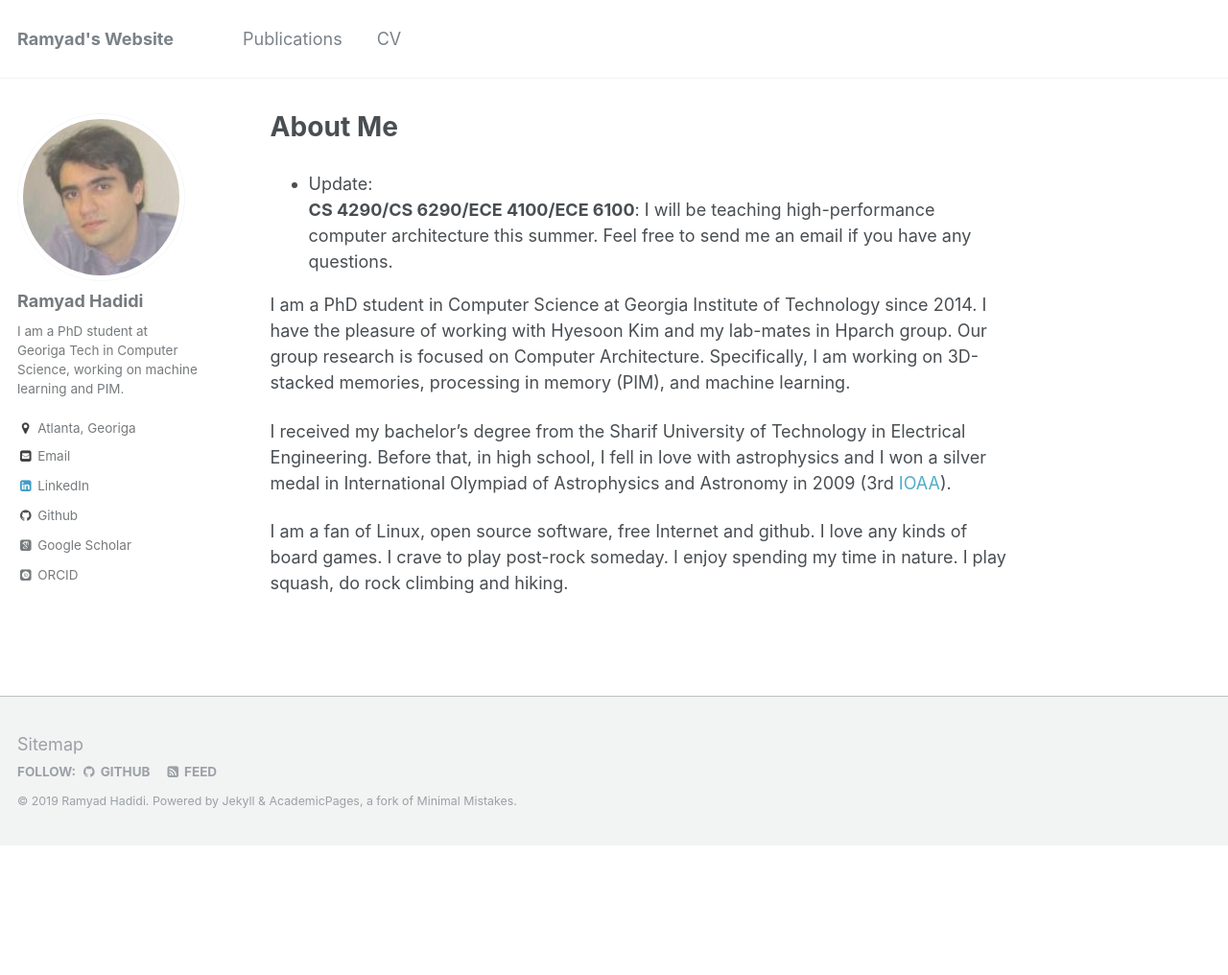
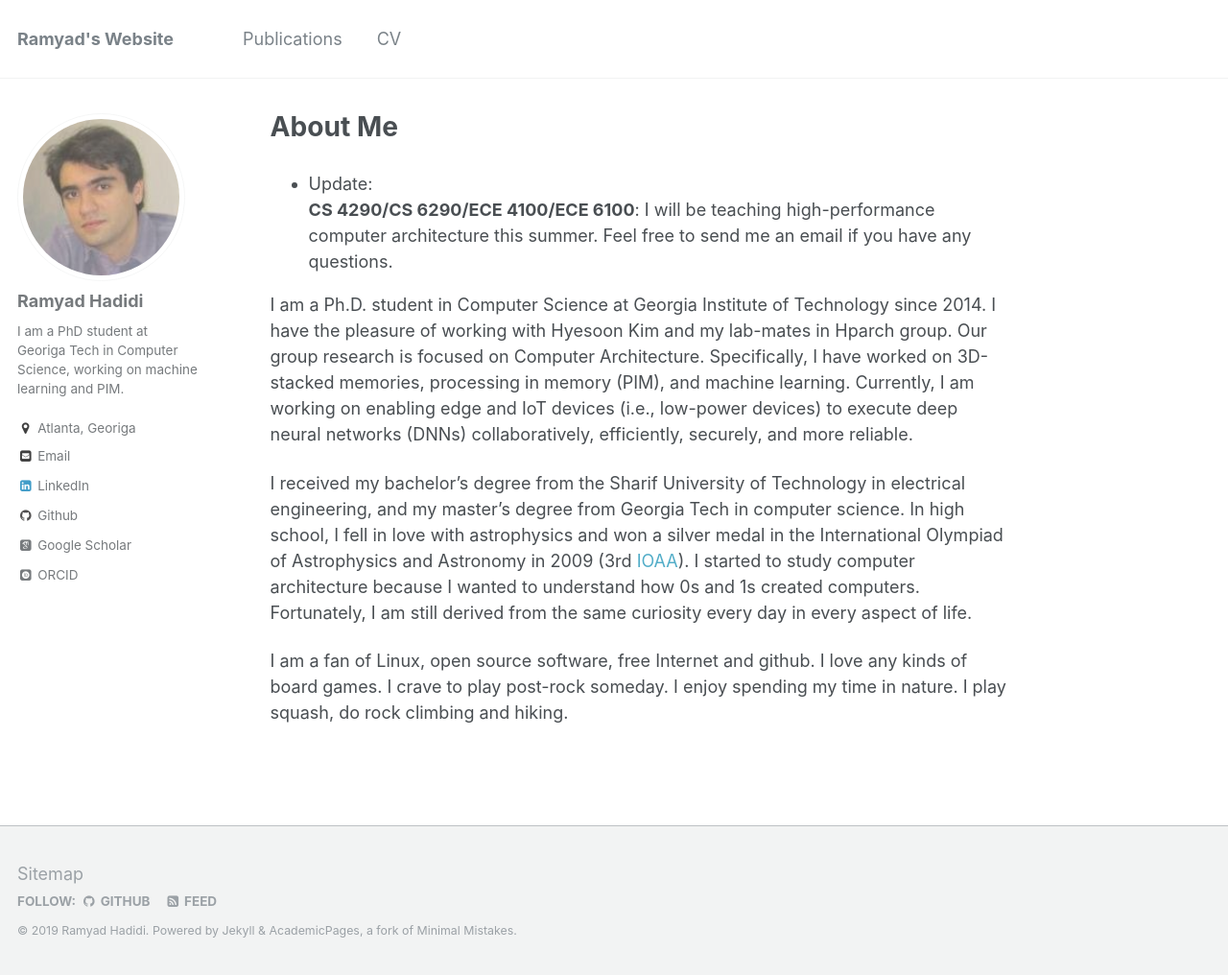
Before and after one commit to ramyadhadidi/ramyadhadidi.github.io, a Jekyll site: the page built from _pages/about.md, in a window 1280 px wide and 1016 px high. Shown: the whole window at 96% size. Built offline with Jekyll 4.4.1, drawn with Linux system fonts in a browser that asks for light colours; some web fonts are replaced.

Commit message:
course note

```diff
--- a/_pages/about.md
+++ b/_pages/about.md
@@ -11,8 +11,8 @@ redirect_from:
 __CS 4290/CS 6290/ECE 4100/ECE 6100__: I will be teaching high-performance computer architecture this summer. Feel free to send me an email if you have any questions.
 
 
-I am a PhD student in Computer Science at Georgia Institute of Technology since 2014. I have the pleasure of working with Hyesoon Kim and my lab-mates in Hparch group. Our group research is focused on Computer Architecture. Specifically, I am working on 3D-stacked memories, processing in memory (PIM), and machine learning.
+I am a Ph.D. student in Computer Science at Georgia Institute of Technology since 2014. I have the pleasure of working with Hyesoon Kim and my lab-mates in Hparch group. Our group research is focused on Computer Architecture. Specifically, I have worked on 3D-stacked memories, processing in memory (PIM), and machine learning. Currently, I am working on enabling edge and IoT devices (i.e., low-power devices) to execute deep neural networks (DNNs) collaboratively, efficiently, securely, and more reliable.
 
-I received my bachelor's degree from the Sharif University of Technology in Electrical Engineering. Before that, in high school, I fell in love with astrophysics and I won a silver medal in International Olympiad of Astrophysics and Astronomy in 2009 (3rd [IOAA](https://en.wikipedia.org/wiki/International_Olympiad_on_Astronomy_and_Astrophysics)).
+I received my bachelor's degree from the Sharif University of Technology in electrical engineering, and my master's degree from Georgia Tech in computer science. In high school, I fell in love with astrophysics and won a silver medal in the International Olympiad of Astrophysics and Astronomy in 2009 (3rd [IOAA](https://en.wikipedia.org/wiki/International_Olympiad_on_Astronomy_and_Astrophysics)). I started to study computer architecture because I wanted to understand how 0s and 1s created computers. Fortunately, I am still derived from the same curiosity every day in every aspect of life.
 
 I am a fan of Linux, open source software, free Internet and github. I love any kinds of board games. I crave to play post-rock someday. I enjoy spending my time in nature. I play squash, do rock climbing and hiking.
```
